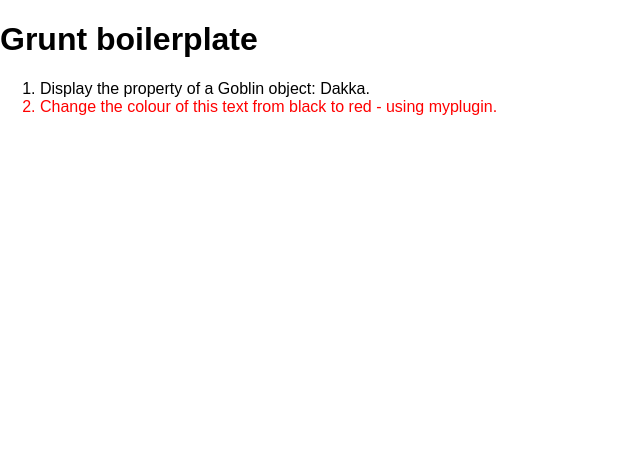
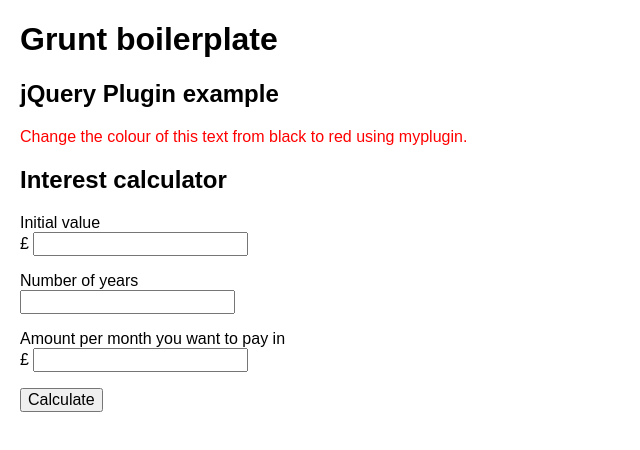
Before and after one commit to aduggin/grunt-boilerplate-with-jasmine, a website: page app/index.html in a window 1280 px wide. Shown: the whole page, without its empty margins (0-640 px from the left). Drawn offline with nearby package versions, Linux system fonts and the light colour scheme; files that its build step writes are made by us from their sources.

Commit message:
Add interest calculator to index page

```diff
--- a/app/index.html
+++ b/app/index.html
@@ -7,23 +7,49 @@
 <body>
 <h1>Grunt boilerplate</h1>
 
-<ol>
-    <li>Display the property of a Goblin object: <span id="goblin-said"></span>.</li>
-    <li id="myplugin-target">Change the colour of this text from black to red - using myplugin.</li>
-</ol>
+<h2>jQuery Plugin example</h2>
+<p id="myplugin-target">Change the colour of this text from black to red using myplugin.</p>
+
+<h2>Interest calculator</h2>
+<div class="calculator" id="interest-calculator">
+    <div class="calculator__input">
+        <div class="form-group">
+            <label for="initial-value">
+                Initial value
+            </label>
+            &pound; <input type="text" id="initial-value">
+        </div>
+        <div class="form-group">
+            <label for="years">
+                Number of years
+            </label>
+            <input type="text" id="years">
+        </div>
+        <div class="form-group">
+            <label for="payment">
+                Amount per month you want to pay in
+            </label>
+            &pound; <input type="text" id="payment">
+        </div>
+        <div class="form-group">
+            <input type="submit" value="Calculate">
+        </div>
+    </div>
+</div>
+
+
 
 
 <script src="vendor/js/jquery.js"></script>
-<script src="js/myplugin.js"></script>
-<script src="js/goblin.js"></script>
+<script src="js/plugins/myplugin.js"></script>
+<script src="js/InterestCalculatorController.js"></script>
 
 <script>
-    var goblin = new Goblin('Dakka');
-    document.getElementById('goblin-said').innerHTML = goblin.name;
+    $(function(){
+        $('#myplugin-target').myplugin();
 
-    $(function(){
-        console.log('run');
-        $('#myplugin-target').myplugin();
+        var controller = new InterestCalculatorController('#interest-calculator');
+        controller.init();
     });
 </script>
 
--- a/app/sass/base/_base.scss
+++ b/app/sass/base/_base.scss
@@ -1 +1,9 @@
 @import "../../vendor/css/normalize";
+
+body {
+  margin: 20px;
+}
+
+label {
+  display: block;
+}
--- a/app/sass/main.scss
+++ b/app/sass/main.scss
@@ -1,7 +1,10 @@
 @import "lib/variables";
-@import "../vendor/css/normalize";
+@import "base/base";
 
 
+.form-group {
+  margin-bottom: 1em;
+}
 .is-selected {
   color:$color-selected;
 }
```
